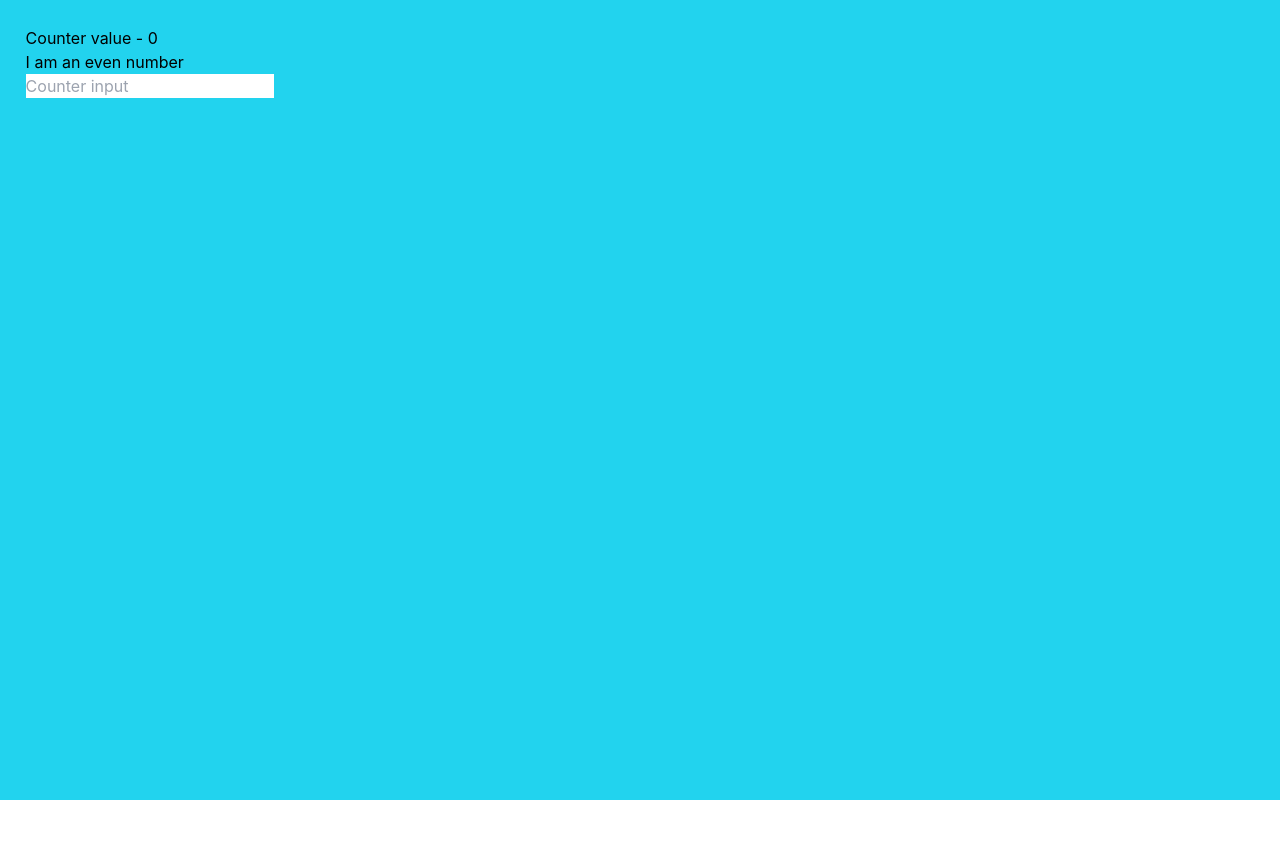
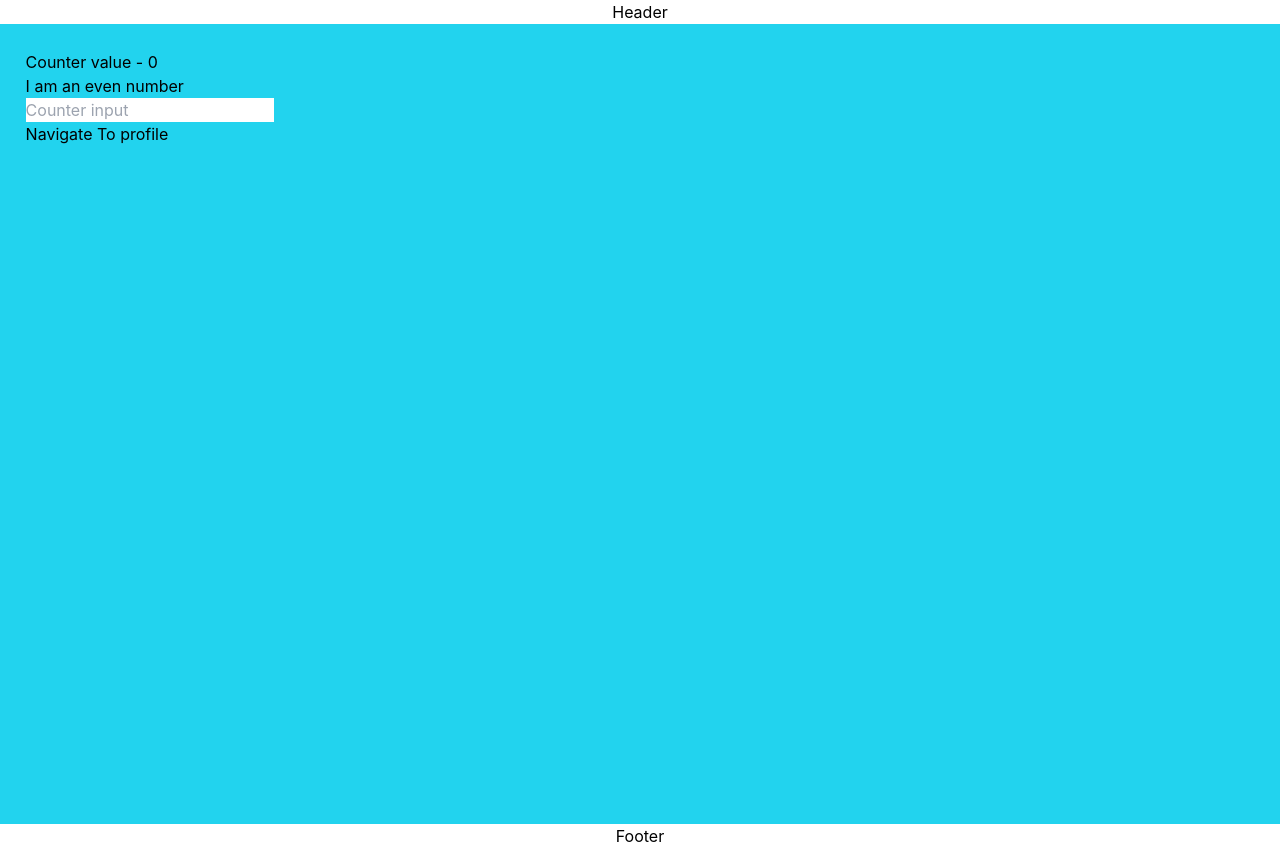
Before and after one commit to neel132/react-training-1, a React (Create React App) app: page / in a window 1280 px wide. Before the commit the page ends 800 px from the top, so only its background shows below. Built offline with nearby package versions, Linux system fonts and the light colour scheme.

Commit message:
Navigation setup using react-router-dom

```diff
--- a/package.json
+++ b/package.json
@@ -6,9 +6,13 @@
     "@testing-library/jest-dom": "^5.16.5",
     "@testing-library/react": "^13.4.0",
     "@testing-library/user-event": "^13.5.0",
+    "localforage": "^1.10.0",
+    "match-sorter": "^6.3.1",
     "react": "^18.2.0",
     "react-dom": "^18.2.0",
+    "react-router-dom": "^6.11.2",
     "react-scripts": "5.0.1",
+    "sort-by": "^1.2.0",
     "web-vitals": "^2.1.4"
   },
   "scripts": {
--- a/src/App.js
+++ b/src/App.js
@@ -1,10 +1,16 @@
-// import Home from "./pages/Home/Home.class";
-import Home from "./pages/Home/Home.function";
+import { RouterProvider } from "react-router-dom";
+import { router } from "./config/navigation";
 
 const App = () => {
   return (
-    <Home />
+    <>
+      <h3><center>Header</center></h3>
+      <RouterProvider router={router} />
+      <h3><center>Footer</center></h3>
+    </>
   )
 }
 
 export default App;
+
+// HOC - High Order Component
--- /dev/null
+++ b/src/config/navigation.js
@@ -0,0 +1,21 @@
+import { createBrowserRouter } from "react-router-dom";
+import Home from "../pages/Home/Home.function";
+import Profile from "../pages/Profile/Profile";
+
+const keys = {
+  root: '/',
+  profile: '/profile',
+};
+
+const router = createBrowserRouter([
+  {
+    path: keys.root,
+    element: <Home />,
+  },
+  {
+    path: keys.profile,
+    element: <Profile />,
+  },
+]);
+
+export {router, keys};
--- a/src/pages/Home/Home.function.js
+++ b/src/pages/Home/Home.function.js
@@ -1,11 +1,14 @@
 import { useEffect, useState } from "react"
+import { useNavigate } from "react-router-dom";
 import Counter from "../../component/Counter";
 import "./Home.css";
 import styles from "./Home.style";
+import { keys } from "../../config/navigation";
 
 const Home = () => {
 	const [counter, setCounter] = useState(0);
 	const [userInput, setUserInput] = useState('');
+	const navigate = useNavigate();
 	useEffect(() => {
 		// useEffect is as same as componentDidMount, but it has other features as well
 		console.log("Use Effect hook is called");
@@ -26,11 +29,15 @@ const Home = () => {
 		// Using e.nativeEvent.target.value we receive the value change of input text.
 		setUserInput(e.nativeEvent.target.value);
 	}
+	const navigateToProfile = () => {
+		navigate(keys.profile);
+	}
 	return (
 		<div class="flex bg-cyan-400 h-screen">
 			<div style={counter % 2 === 0 ? styles.containerForEven : styles.containerForOdd}>
 					<Counter counterValue={counter} setCounter={settingCounter} />
 					<input type="textarea" placeholder="Counter input" value={userInput} onChange={(e) => onChangeText(e)} />
+					<p onClick={() => navigateToProfile()}>Navigate To profile</p>
 			</div>
 		</div>
 	)
--- /dev/null
+++ b/src/pages/Profile/Profile.js
@@ -0,0 +1,7 @@
+const Profile = () => {
+  return (
+    <h3>Profile Screen</h3>
+  )
+};
+
+export default Profile;
```
Also changed, not shown: 1 other file (tests, documents, lock files or other folders).
